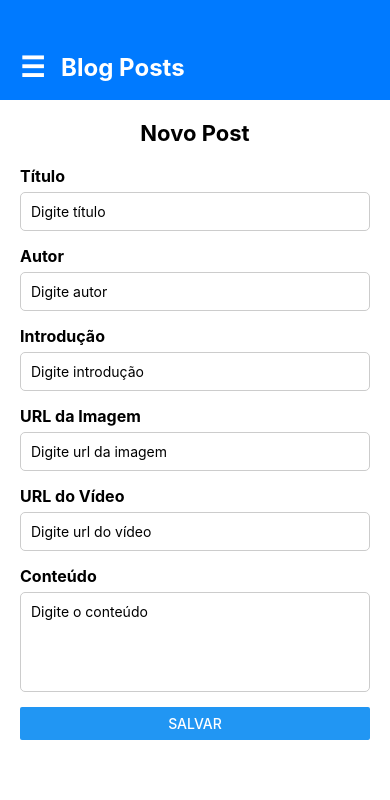
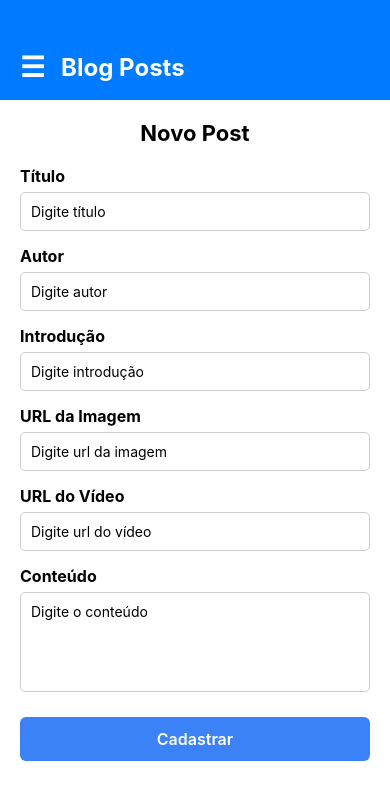
Before and after one commit to Fiap-FSD/tech-4, a React Native app: screen /NewPost in a window 390 px wide. Shown: the top 800 px of the page. Built offline with nearby package versions, Linux system fonts and the light colour scheme.

Commit message:
FEAT: ajustando layout

```diff
--- a/src/components/FormPost/FormPost.tsx
+++ b/src/components/FormPost/FormPost.tsx
@@ -1,5 +1,5 @@
 import React from "react";
-import { View, Text, TextInput, Button, ScrollView, Alert } from "react-native";
+import { View, Text, TextInput, Button, ScrollView, Alert, TouchableOpacity, ActivityIndicator } from "react-native";
 import { Formik } from "formik";
 import * as Yup from "yup";
 import { styles } from "./styles";
@@ -18,10 +18,10 @@ const validationSchema = Yup.object({
 export default function PostForm({ initialData, onSubmit }: PostFormProps) {
   return (
     <ScrollView
-    style={styles.container}
-    keyboardShouldPersistTaps="handled"
-    contentContainerStyle={{ paddingBottom: 1 }} // para dar espaço extra ao final
-  >
+      style={styles.container}
+      keyboardShouldPersistTaps="handled"
+      contentContainerStyle={{ paddingBottom: 1 }} // para dar espaço extra ao final
+    >
       <Text style={styles.heading}>
         {initialData ? "Editar Post" : "Novo Post"}
       </Text>
@@ -88,11 +88,20 @@ export default function PostForm({ initialData, onSubmit }: PostFormProps) {
               <Text style={styles.error}>{errors.content}</Text>
             )}
 
-            <Button
-              title={isSubmitting ? "Salvando..." : "Salvar"}
-              onPress={handleSubmit as any}
+            <TouchableOpacity
+              style={[
+                styles.button,
+                (isSubmitting) && { backgroundColor: "#aaa" }, // estilo de botão desativado
+              ]}
+              onPress={() => handleSubmit()}
               disabled={isSubmitting}
-            />
+            >
+              {isSubmitting ? (
+                <ActivityIndicator color="#fff" />
+              ) : (
+                <Text style={styles.buttonText}>Cadastrar</Text>
+              )}
+            </TouchableOpacity>
           </View>
         )}
       </Formik>
--- a/src/components/FormPost/styles.tsx
+++ b/src/components/FormPost/styles.tsx
@@ -24,6 +24,18 @@ export const styles = StyleSheet.create({
     padding: 10,
     marginBottom: 15,
   },
+  button: {
+    backgroundColor: '#3b82f6',
+    borderRadius: 6,
+    padding: 12,
+    alignItems: 'center',
+    marginTop: 10,
+  },
+  buttonText: {
+    color: '#fff',
+    fontWeight: '600',
+    fontSize: 16,
+  },
   error: {
     color: "red",
     fontSize: 12,
--- a/src/components/FormUser/FormUser.tsx
+++ b/src/components/FormUser/FormUser.tsx
@@ -1,5 +1,5 @@
 import React from "react";
-import { View, Text, TextInput, Button, Alert, ScrollView } from "react-native";
+import { View, Text, TextInput, Button, Alert, ScrollView, TouchableOpacity, ActivityIndicator } from "react-native";
 import { Formik } from "formik";
 import * as Yup from "yup";
 import { styles } from "./styles";
@@ -67,11 +67,13 @@ export default function UserForm({ initialData, onSubmit }: UserFormProps) {
               </View>
             ))}
 
-            <Button
-              title={isSubmitting ? "Salvando..." : "Salvar"}
-              onPress={handleSubmit as any}
-              disabled={isSubmitting}
-            />
+            <TouchableOpacity style={styles.button} onPress={() => handleSubmit()} disabled={isSubmitting}>
+              {isSubmitting ? (
+                <ActivityIndicator color="#fff" />
+              ) : (
+                <Text style={styles.buttonText}>Salvar</Text>
+              )}
+            </TouchableOpacity>
           </View>
         )}
       </Formik>
--- a/src/components/FormUser/styles.tsx
+++ b/src/components/FormUser/styles.tsx
@@ -24,6 +24,18 @@ export const styles = StyleSheet.create({
       padding: 10,
       marginBottom: 15,
     },
+    button: {
+      backgroundColor: '#3b82f6',
+      borderRadius: 6,
+      padding: 12,
+      alignItems: 'center',
+      marginTop: 10,
+    },
+    buttonText: {
+      color: '#fff',
+      fontWeight: '600',
+      fontSize: 16,
+    },
     error: {
       color: "red",
       fontSize: 12,
--- a/src/screens/AlunoEdit/index.tsx
+++ b/src/screens/AlunoEdit/index.tsx
@@ -1,7 +1,7 @@
 import React, { useEffect, useState } from "react";
 import { useAuth } from "../../contexts/AuthContext";
 import axios from "axios";
-import { IUser } from "../../types";
+import { IUser, IUserEdit } from "../../types";
 import { useRoute, RouteProp, useNavigation } from "@react-navigation/native";
 import UserForm from "../../components/FormUser/FormUser";
 import { ActivityIndicator, Alert } from "react-native";
@@ -32,7 +32,7 @@ export default function EditAlunoScreen() {
     loadAluno();
   }, [alunoId]);
 
-  const handleSubmit = async (values: IUser) => {
+  const handleSubmit = async (values: IUserEdit) => {
     try {
 
       await axios.put(`https://blog-posts-hori.onrender.com/user/${alunoId}`, values, {
--- a/src/screens/Alunos/Alunos.tsx
+++ b/src/screens/Alunos/Alunos.tsx
@@ -13,7 +13,7 @@ export default function AlunosScreen() {
 
   const navigation = useNavigation<NativeStackNavigationProp<RootStackParamList>>();
 
-  const { accessToken, isAuthenticated, isAdmin } = useAuth();
+  const { accessToken, isAdmin } = useAuth();
   const [alunos, setAlunos] = useState<any[]>([]);
   const [filteredAlunos, setFilteredAlunos] = useState<any[]>([]);
   const [loading, setLoading] = useState(true);
--- a/src/screens/DocenteEdit/index.tsx
+++ b/src/screens/DocenteEdit/index.tsx
@@ -1,7 +1,7 @@
 import React, { useEffect, useState } from "react";
 import { useAuth } from "../../contexts/AuthContext";
 import axios from "axios";
-import { IUser } from "../../types";
+import { IUser, IUserEdit } from "../../types";
 import { useRoute, RouteProp, useNavigation } from "@react-navigation/native";
 import UserForm from "../../components/FormUser/FormUser";
 import { ActivityIndicator, Alert } from "react-native";
@@ -33,7 +33,7 @@ export default function EditDocenteScreen() {
     loadProfessor();
   }, [professorId]);
 
-  const handleSubmit = async (values: IUser) => {
+  const handleSubmit = async (values: IUserEdit) => {
     try {
 
       await axios.put(`https://blog-posts-hori.onrender.com/user/${professorId}`, values, {
--- a/src/types/index.ts
+++ b/src/types/index.ts
@@ -35,7 +35,7 @@ export interface IUserEdit{
 }
 
 export interface UserFormProps {
-  initialData?: IUserEdit;
+  initialData?: IUser;
   onSubmit: (values: IUserEdit) => Promise<void>;
 }
 
```
Also changed, not shown: src/screens/Register/styles.ts (indentation only). Lines whose indentation alone changed are shown as unchanged.
